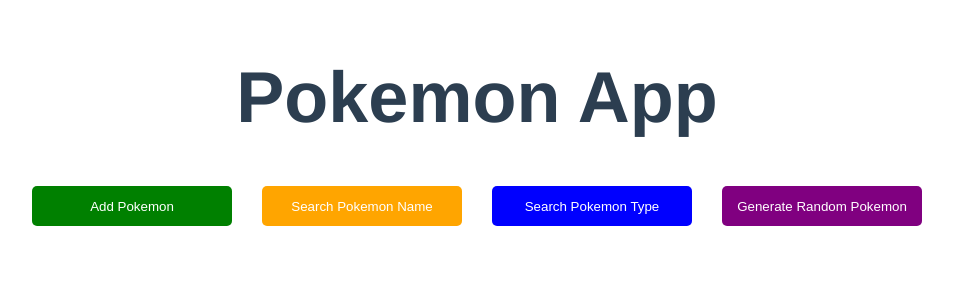
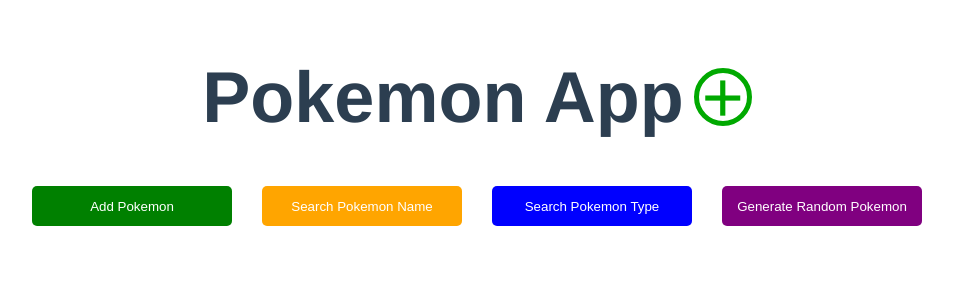
Before and after one commit to Lakshit-Chiranjiv/simple-pokemon-app---vuejs, a Vue app in the folder client/: page / in a window 1280 px wide. Shown: the top 300 px of the page, without its empty margins (163-1116 px from the left). Built offline with nearby package versions, Linux system fonts and the light colour scheme.

Commit message:
added back the + button

```diff
--- a/client/src/components/Header.vue
+++ b/client/src/components/Header.vue
@@ -2,9 +2,9 @@
 <!-- eslint-disable -->
 <div class="head">
   <h1>Pokemon App</h1>
-  <!-- <div class="panelBtn">
+  <div class="panelBtn">
     <a href="#">+</a>
-  </div> -->
+  </div>
 </div>
 </template>
 
```
